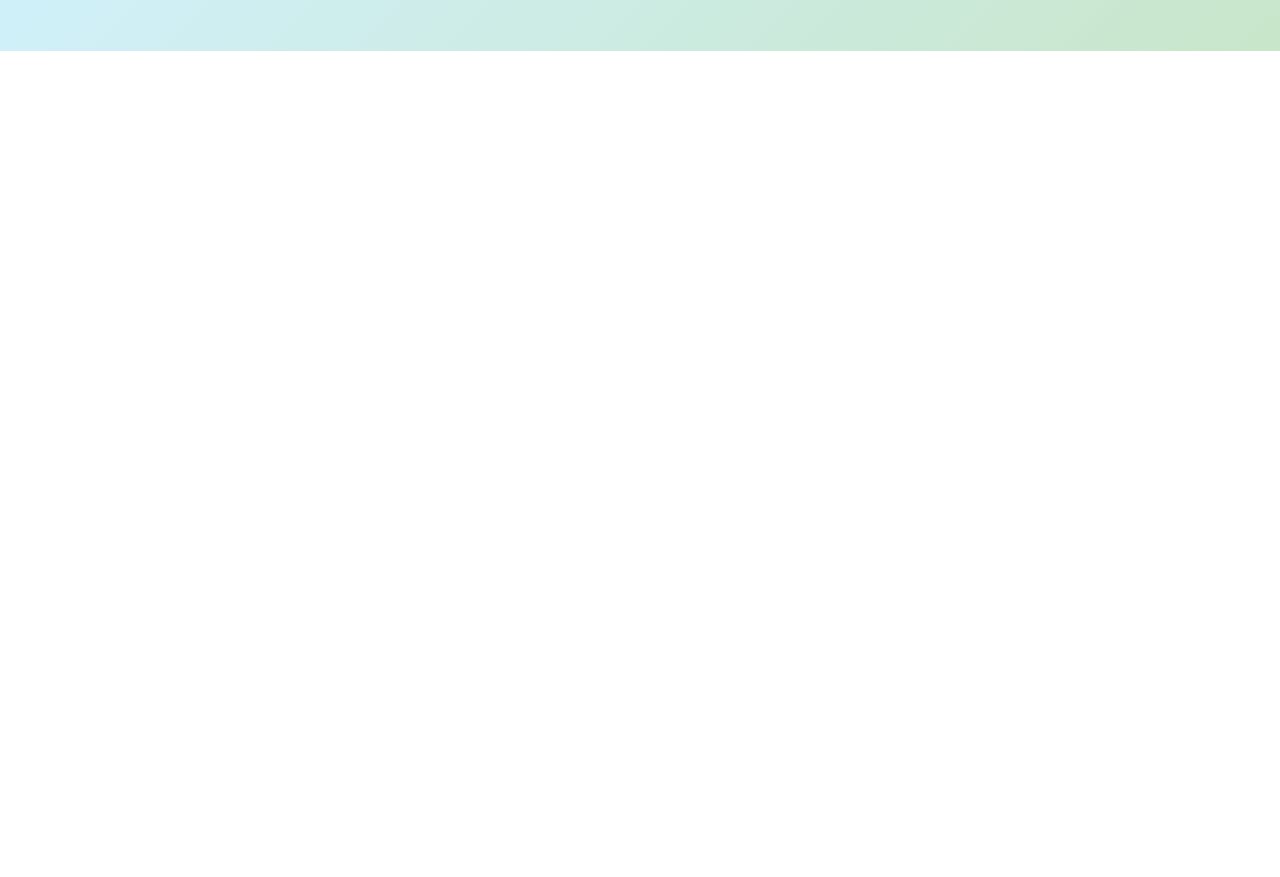
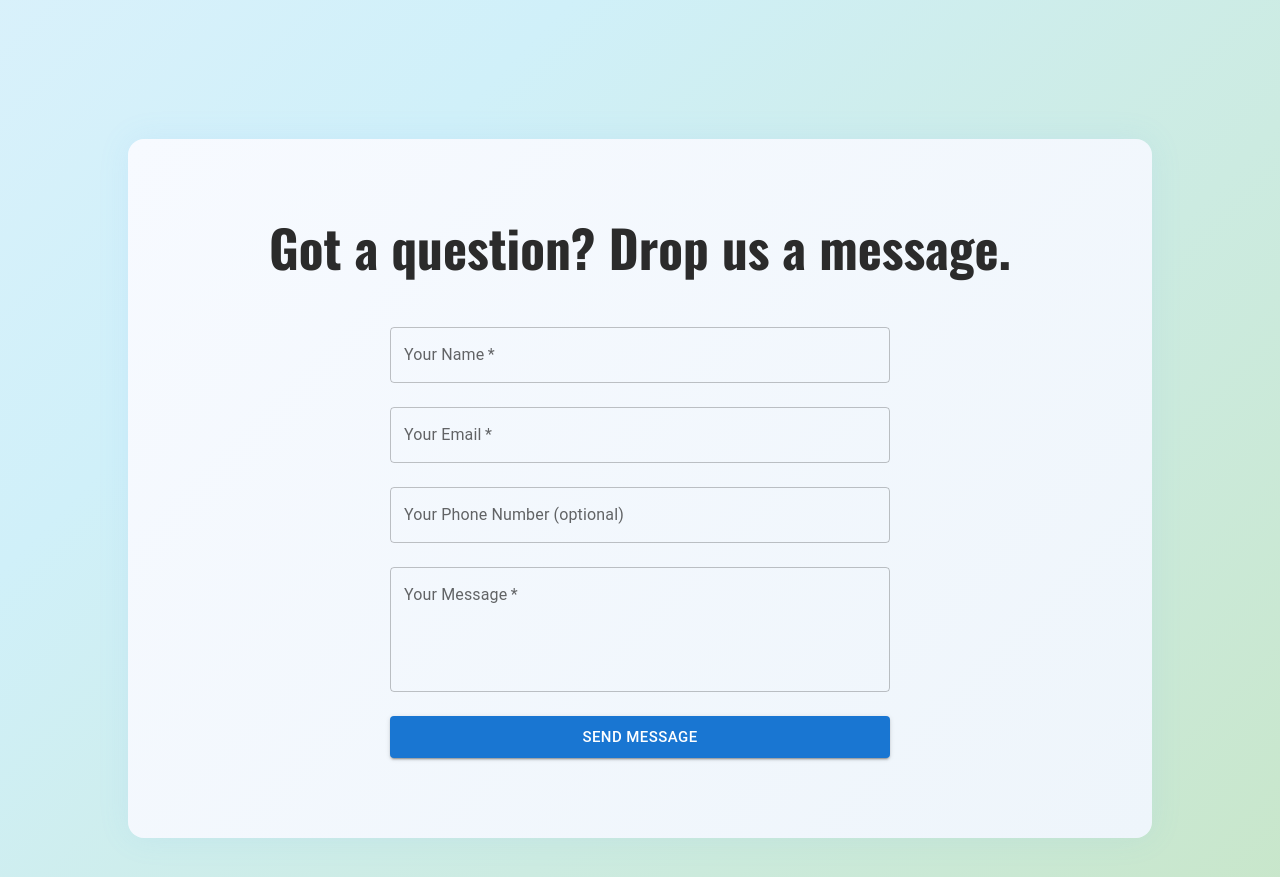
Before and after one commit to Arman75462/readysite, a React (Vite) app: page /contact in a window 1280 px wide. Shown: the part 1920-2797 px from the top of the page. Before the commit the page ends 1971 px from the top, so only its background shows below. Built offline with nearby package versions, Linux system fonts and the light colour scheme.

Commit message:
Fixing contact page form

```diff
--- a/package.json
+++ b/package.json
@@ -10,6 +10,9 @@
     "preview": "vite preview --open"
   },
   "dependencies": {
+    "@emotion/react": "^11.14.0",
+    "@emotion/styled": "^11.14.0",
+    "@mui/material": "^7.0.2",
     "framer-motion": "^12.4.7",
     "react": "^19.0.0",
     "react-dom": "^19.0.0",
--- a/src/assets/global.css
+++ b/src/assets/global.css
@@ -112,24 +112,68 @@ a {
 GENERAL STYLES================
 ==============================*/
 :root {
-  --striking-color: #007aff; /* Clean vivid blue */
-  --title-text-color: #2b2b2b; /* Sharp and bold */
-  --text-color: #171717; /* Real contrast, no washed-out gray */
-}
-
-body {
-  font-family: "Montserrat", sans-serif;
-  background: linear-gradient(
+  /* ===============
+  =====GENERAL======
+  ================== */
+  /* Gradient background of body element */
+  --body-gradient-background: linear-gradient(
     135deg,
     #ffffff 0%,
     #e3f2fd 30%,
     #d0f0f9 60%,
     #c8e6c9 100%
   );
-}
 
-.gradient-text {
-  background: linear-gradient(
+  /* Main color of the website */
+  --striking-color: #007aff;
+
+  /* General text and title colors */
+  --title-text-color: #2b2b2b;
+  --text-color: #171717;
+
+  /* Text and background colors for CTA buttons */
+  --cta-buton-gradient: linear-gradient(45deg, var(--striking-color), #82b1ff);
+  --cta-text-color: #f2f2f2;
+
+  /* Text color of the main title of pages (the one at the very top of the pages_*/
+  --page-main-title-text-color: whitesmoke;
+
+  /* Soft gradient used for container backgrounds across multiple pages */
+  --gradient-container-default: linear-gradient(135deg, #f7faff, #eef5fb);
+
+  /* =====================
+  =======HOME PAGE========
+  ======================== */
+  /* Background color of the navigation list on mobile devices */
+  --navigation-list-small-background-color: #edf3fa;
+
+  /* =====================
+  =====SERVICES PAGE======
+  ======================== */
+  --premium-pricing-option-gradient: linear-gradient(
+    135deg,
+    #fff9e5,
+    #ffe9b8,
+    #ffd480
+  );
+  --standard-pricing-option-gradient: linear-gradient(
+    135deg,
+    #ede7f6,
+    #d1c4e9,
+    #b39ddb
+  );
+  --trial-pricing-option-gradient: linear-gradient(
+    135deg,
+    #e3f2fd,
+    #bbdefb,
+    #90caf9
+  );
+
+  /* =====================
+  ======CONTACT PAGE======
+  ======================== */
+  /* Gradient of gradient-text (right now, only email on contact page has it) */
+  --gradient-text-gradient: linear-gradient(
     to right,
     var(--striking-color),
     var(--striking-color),
@@ -141,6 +185,15 @@ body {
     #4caf50,
     #ffc107
   );
+}
+
+body {
+  font-family: "Montserrat", sans-serif;
+  background: var(--body-gradient-background);
+}
+
+.gradient-text {
+  background: var(--gradient-text-gradient);
   background-size: 300%, 300%;
 
   -webkit-background-clip: text;
--- a/src/elements/CTA.css
+++ b/src/elements/CTA.css
@@ -2,11 +2,10 @@
   display: inline-block;
   padding: 0.75em 1em;
 
-  background: linear-gradient(45deg, var(--striking-color), #82b1ff);
-
+  background: var(--cta-buton-gradient);
+  color: var(--cta-text-color);
   border-top-left-radius: 1em;
   font-weight: bold;
-  color: #f2f2f2;
   transition: all 0.5s;
 }
 
--- a/src/elements/PageTitle.jsx
+++ b/src/elements/PageTitle.jsx
@@ -12,7 +12,7 @@ export default function PageTitle({ title }) {
           0 0 50px var(--striking-color),
           0 0 25px var(--striking-color)
         `,
-        color: "#e3f2fd",
+        color: "var(--page-main-title-text-color)",
       }}
     >
       {title}
--- a/src/pages/AboutPage.jsx
+++ b/src/pages/AboutPage.jsx
@@ -17,7 +17,7 @@ export default function AboutPage() {
           initial={{ opacity: 0, x: 100 }}
           whileInView={{ opacity: 1, x: 0 }}
           transition={{ duration: 0.8, ease: "easeOut" }}
-          viewport={{ once: true, amount: 0.6 }}
+          viewport={{ once: true, amount: 0.7 }}
         >
           <img
             className="AboutPage__identity-image"
@@ -91,3 +91,7 @@ export default function AboutPage() {
     </section>
   );
 }
+/* You could add these to your about page:
+  -reviews section, showcasing clients approving of their services
+
+*/
--- a/src/pages/ContactPage.jsx
+++ b/src/pages/ContactPage.jsx
@@ -1,14 +1,18 @@
 import "./styles/ContactPage.css";
 import { motion } from "framer-motion";
-
+import { TextField, Button, Box } from "@mui/material";
 import contactImage from "/src/assets/images/contactImage.webp";
 import instagramLogo from "/src/assets/images/instagramLogo.webp";
 import facebookLogo from "/src/assets/images/facebookLogo.png";
 import tiktokLogo from "/src/assets/images/tiktokLogo.webp";
-
 import PageTitle from "../elements/PageTitle.jsx";
+import { useLocation } from "react-router-dom";
 
 export default function ContactPage() {
+  const location = useLocation();
+  const query = new URLSearchParams(location.search);
+  const success = query.get("success");
+
   return (
     <section className="ContactPage page-appearance-animation">
       <PageTitle title="Contact page title" />
@@ -26,7 +30,7 @@ export default function ContactPage() {
             stiffness: 110,
             damping: 15,
           }}
-          viewport={{ once: true, margin: "-200px" }}
+          viewport={{ once: true, amount: 0.5 }}
         />
 
         <div className="ContactPage__info">
@@ -40,7 +44,7 @@ export default function ContactPage() {
               type: "spring",
               stiffness: 130,
             }}
-            viewport={{ once: true, margin: "-200px" }}
+            viewport={{ once: true, margin: "-150px" }}
           >
             Here’s where you can leave your final impression — invite your
             visitors to reach out, ask a question, or take the next step.
@@ -56,7 +60,7 @@ export default function ContactPage() {
               type: "spring",
               stiffness: 100,
             }}
-            viewport={{ once: true, margin: "-100px" }}
+            viewport={{ once: true, amount: 0.3 }}
           >
             <p>
               <strong>Address:</strong>
@@ -78,7 +82,7 @@ export default function ContactPage() {
               type: "spring",
               stiffness: 140,
             }}
-            viewport={{ once: true, margin: "-100px" }}
+            viewport={{ once: true, amount: 0.3 }}
           >
             <p className="ContactPage__hours-socials-container">
               <strong>Business Hours:</strong>
@@ -104,7 +108,7 @@ export default function ContactPage() {
         </div>
       </div>
 
-      <motion.h3
+      <motion.p
         className="ContactPage__email gradient-text"
         initial={{ opacity: 0, x: -80 }}
         whileInView={{ opacity: 1, x: 0 }}
@@ -114,27 +118,101 @@ export default function ContactPage() {
           type: "spring",
           stiffness: 130,
         }}
-        viewport={{ once: true, margin: "-100px" }}
+        viewport={{ once: true, amount: 0.3 }}
       >
         example@email.com
-      </motion.h3>
+      </motion.p>
 
-      <motion.iframe
+      <iframe
         className="ContactPage__map"
         title="Business Location"
         src="https://www.google.com/maps/embed?pb=!1m18!1m12!1m3!1d3153.835284453122!2d-122.42067968468136!3d37.7749292797599!2m3!1f0!2f0!3f0!3m2!1i1024!2i768!4f13.1!3m3!1m2!1s0x80858064e1aa6613%3A0x8e4d563bdc0b2c64!2sSan%20Francisco%2C%20CA%2C%20USA!5e0!3m2!1sen!2sus!4v1700000000000"
         allowFullScreen
         loading="lazy"
-        style={{ border: 0 }}
-        initial={{ opacity: 0, scale: 0.9 }}
-        animate={{ opacity: 1, scale: 1 }}
-        transition={{
-          duration: 0.6,
-          delay: 0.2,
-          type: "spring",
-          stiffness: 100,
-        }}
-      ></motion.iframe>
+      ></iframe>
+
+      <motion.div
+        className="ContactPage__form-container"
+        initial={{ opacity: 0, y: 100 }}
+        whileInView={{ opacity: 1, y: 0 }}
+        transition={{ duration: 0.6 }}
+        viewport={{ once: true, amount: 0.3 }}
+      >
+        <h3 className="ContactPage__form-title">
+          Got a question? Drop us a message.
+        </h3>
+
+        <Box
+          component="form"
+          action="https://formsubmit.co/allolol026@gmail.com"
+          method="POST"
+          sx={{
+            display: "flex",
+            flexDirection: "column",
+            gap: 3,
+            maxWidth: "500px",
+            margin: "0 auto",
+          }}
+        >
+          <TextField
+            name="name"
+            label="Your Name"
+            variant="outlined"
+            type="text"
+            required
+            fullWidth
+          />
+          <TextField
+            name="email"
+            label="Your Email"
+            variant="outlined"
+            type="email"
+            required
+            fullWidth
+          />
+          <TextField
+            name="phone"
+            label="Your Phone Number (optional)"
+            type="tel"
+            fullWidth
+            slotProps={{
+              input: {
+                pattern: "[0-9()+\\s-]{7,15}",
+                title: "Please enter a valid phone number (7–15 digits).",
+              },
+            }}
+          />
+          <TextField
+            name="message"
+            label="Your Message"
+            variant="outlined"
+            multiline
+            minRows={4}
+            required
+            fullWidth
+          />
+
+          {/* Prevents Formsubmit from showing a CAPTCHA popup before sending the message */}
+          <input type="hidden" name="_captcha" value="false" />
+
+          {/* After successful form submission, redirect the user back to this URL (instead of showing Formsubmit’s default thank-you page) */}
+          <input
+            type="hidden"
+            name="_next"
+            value="http://localhost:5173/contact?success=true"
+          />
+
+          <Button type="submit" variant="contained" size="large">
+            Send Message
+          </Button>
+
+          {success && (
+            <p style={{ color: "green", marginTop: "1em" }}>
+              Message sent successfully!
+            </p>
+          )}
+        </Box>
+      </motion.div>
     </section>
   );
 }
--- a/src/pages/HomePage-components/styles/Header.css
+++ b/src/pages/HomePage-components/styles/Header.css
@@ -25,7 +25,8 @@
 
 .Header__business-name {
   font-size: clamp(1.5rem, 3vw, 1.8rem);
-  color: var(--striking-color);
+
+  color: var(--title-text-color);
 }
 
 .Header__logo-container {
--- a/src/pages/HomePage-components/styles/Navigation.css
+++ b/src/pages/HomePage-components/styles/Navigation.css
@@ -20,7 +20,7 @@
 
   /* Box shadow for the right */
   box-shadow: 0px 0px 0.5em rgb(47, 47, 47);
-  background: #edf3fa;
+  background-color: var(--navigation-list-small-background-color);
   animation: slideFromLeft 1s forwards;
 }
 
--- a/src/pages/ServicesPage-components/styles/PricingOption.css
+++ b/src/pages/ServicesPage-components/styles/PricingOption.css
@@ -2,7 +2,6 @@
   max-width: 400px;
 
   border-radius: 1em;
-  color: rgb(30, 30, 30);
   /* border: 2px solid cyan; */
 }
 
@@ -32,5 +31,5 @@
   padding: 1em;
   width: 75%;
 
-  border-bottom: 1px solid rgb(30, 30, 30);
+  border-bottom: 1px solid var(--text-color);
 }
--- a/src/pages/styles/ContactPage.css
+++ b/src/pages/styles/ContactPage.css
@@ -57,6 +57,13 @@
   opacity: 1;
 }
 
+.ContactPage__email {
+  margin: 5em 0;
+  font-size: clamp(1rem, 6.25vw, 6rem);
+
+  text-align: center;
+}
+
 .ContactPage__map {
   display: block;
   margin: 0 auto;
@@ -65,26 +72,22 @@
   max-width: 800px;
 
   border-radius: 1.5em;
+  border: 0;
 }
 
-.ContactPage__map-placeholder {
-  display: block;
-  margin: 0 auto;
-  width: 100%;
-  height: 400px;
-  max-width: 800px;
+.ContactPage__form-container {
+  margin-top: 10em;
+  padding: 5em 2em;
 
-  border-radius: 1.5em;
-  object-fit: cover;
-  object-position: center 80%;
-  cursor: pointer;
+  border-radius: 1em;
+  background: var(--gradient-container-default);
+  box-shadow: 0 0 2em rgba(100, 181, 246, 0.1);
+  text-align: center;
 }
 
-.ContactPage__email {
-  margin: 5em 0;
-
-  font-size: clamp(1rem, 6.25vw, 6rem);
-  text-align: center;
+.ContactPage__form-title {
+  font-size: clamp(2rem, 4vw, 4rem);
+  margin-bottom: 1em;
 }
 
 @media (min-width: 700px) {
```
Also changed, not shown: src/pages/styles/ServicesPage.css (+5 -7 lines), 1 other file (tests, documents, lock files or other folders).
